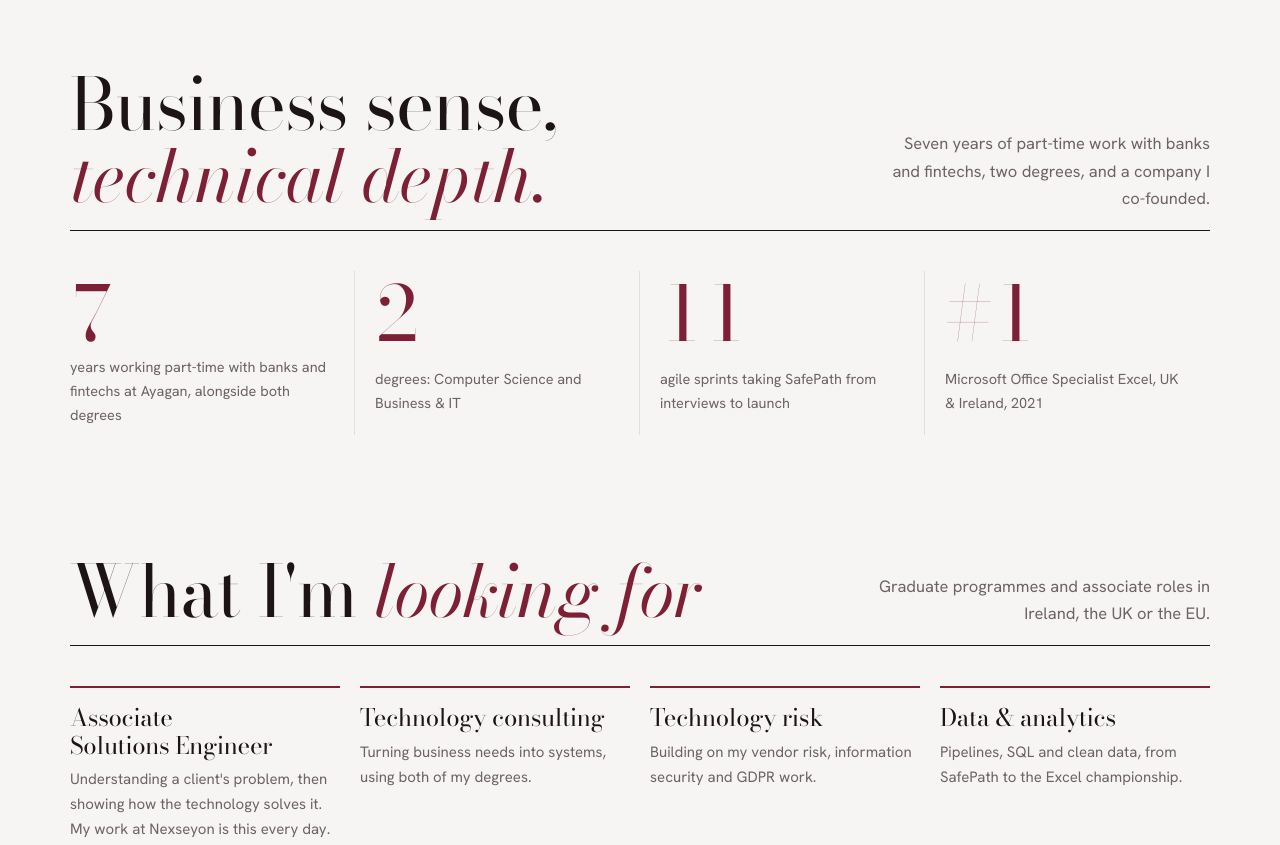
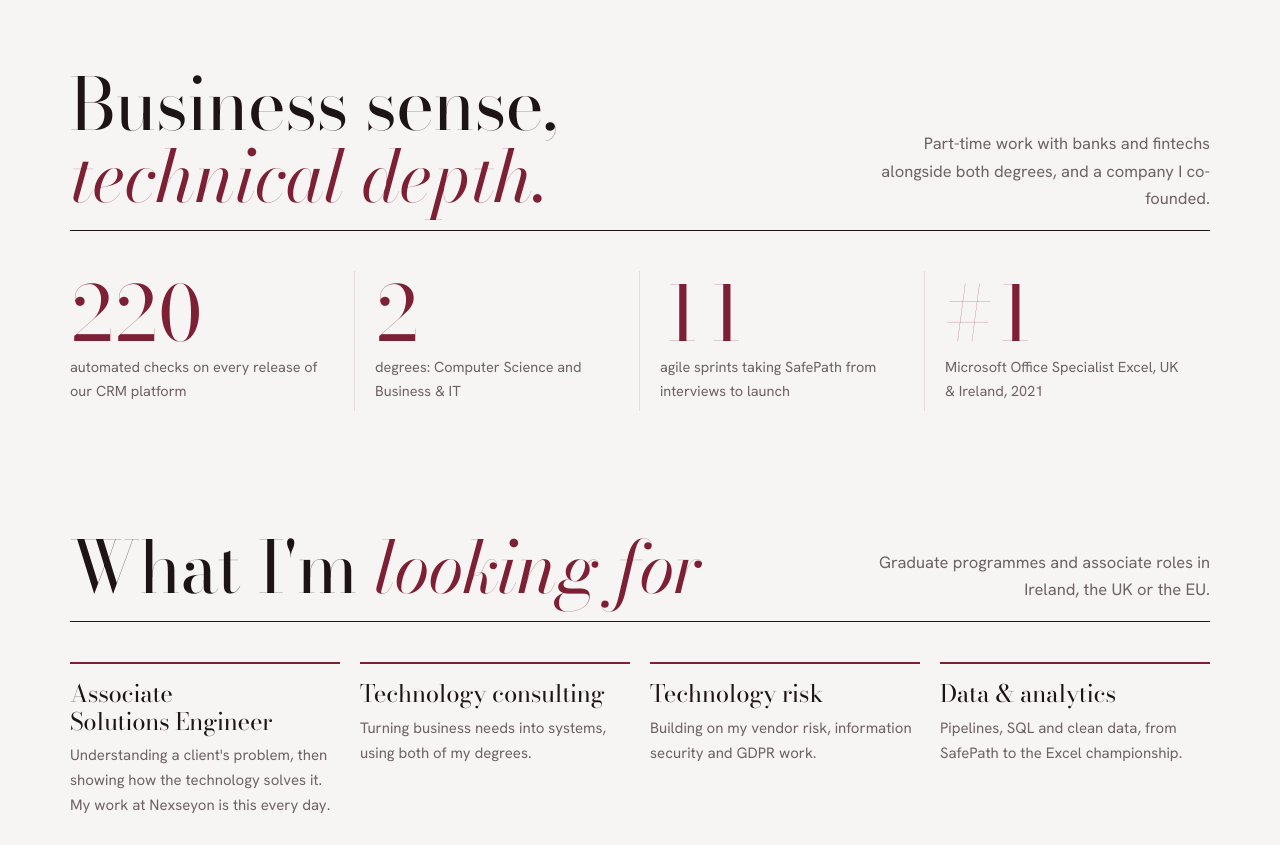
Before and after one commit to shalinikuruguntla/shalinikuruguntla.github.io, a plain HTML site: page index.html in a window 1280 px wide. Shown: the part 780-1625 px from the top of the page. Drawn offline with nearby package versions, Linux system fonts and the light colour scheme.

Commit message:
Add files via upload

```diff
--- a/index.html
+++ b/index.html
@@ -303,9 +303,9 @@ section.block{padding-block:96px 24px;display:grid;gap:40px}
 <div class="wrap">
 
   <section class="block" id="overview">
-    <div class="head"><h2>Business sense, <i>technical depth.</i></h2><p>Seven years of part-time work with banks and fintechs, two degrees, and a company I co-founded.</p></div>
+    <div class="head"><h2>Business sense, <i>technical depth.</i></h2><p>Part-time work with banks and fintechs alongside both degrees, and a company I co-founded.</p></div>
     <div class="figures">
-      <div class="fig"><b data-n="7">7</b><span>years working part-time with banks and fintechs at Ayagan, alongside both degrees</span></div>
+      <div class="fig"><b data-n="220">220</b><span>automated checks on every release of our CRM platform</span></div>
       <div class="fig"><b data-n="2">2</b><span>degrees: Computer Science and Business &amp; IT</span></div>
       <div class="fig"><b data-n="11">11</b><span>agile sprints taking SafePath from interviews to launch</span></div>
       <div class="fig"><b>#1</b><span>Microsoft Office Specialist Excel, UK &amp; Ireland, 2021</span></div>
@@ -428,7 +428,7 @@ section.block{padding-block:96px 24px;display:grid;gap:40px}
   </section>
 
   <section class="block" id="experience">
-    <div class="head"><h2>Seven years of work, <i>two degrees.</i></h2><p>I've worked part-time at Ayagan since 2019, alongside both degrees.</p></div>
+    <div class="head"><h2>Work alongside <i>both degrees.</i></h2><p>I've worked part-time at Ayagan since 2019, alongside both degrees.</p></div>
     <div class="tl-wrap">
       <div class="tl" aria-label="Timeline from 2019 to 2026">
         <div class="years"><span>2019</span><span>2020</span><span>2021</span><span>2022</span><span>2023</span><span>2024</span><span>2025</span><span>2026</span></div>
```
